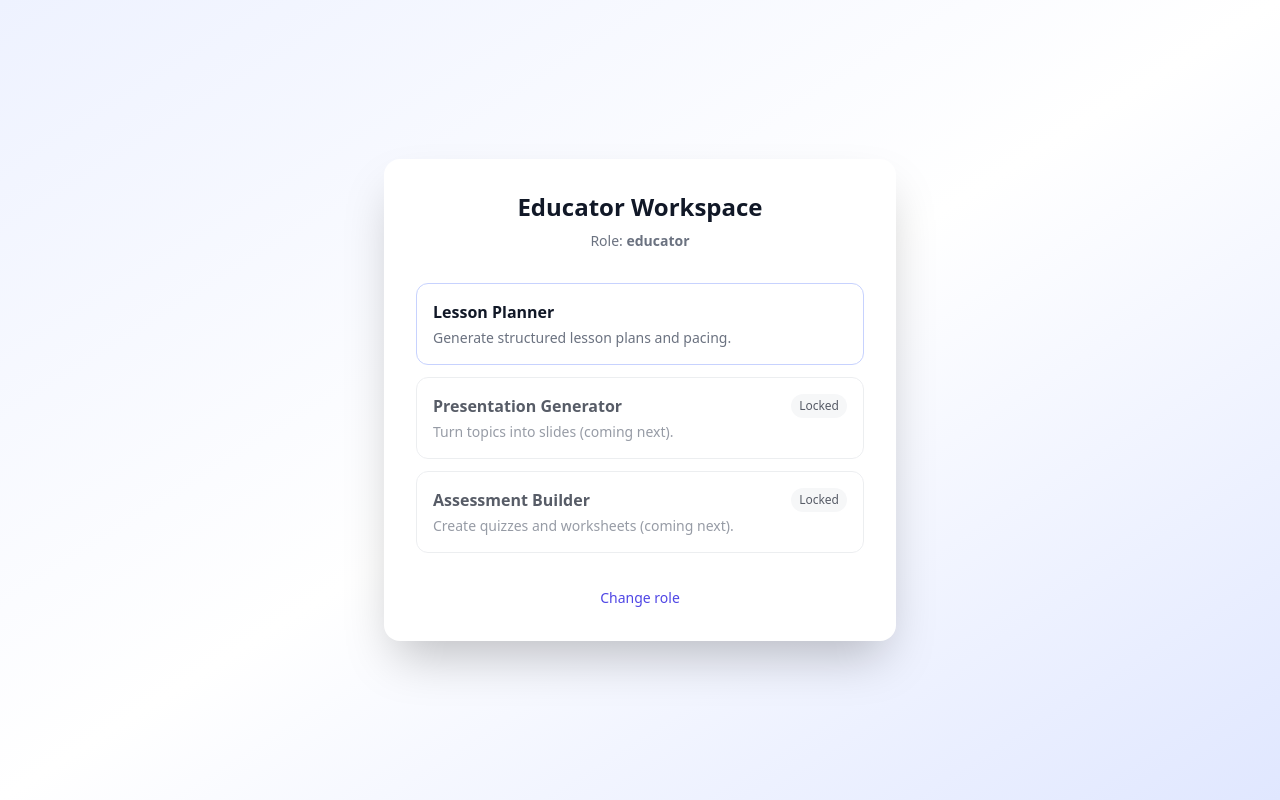
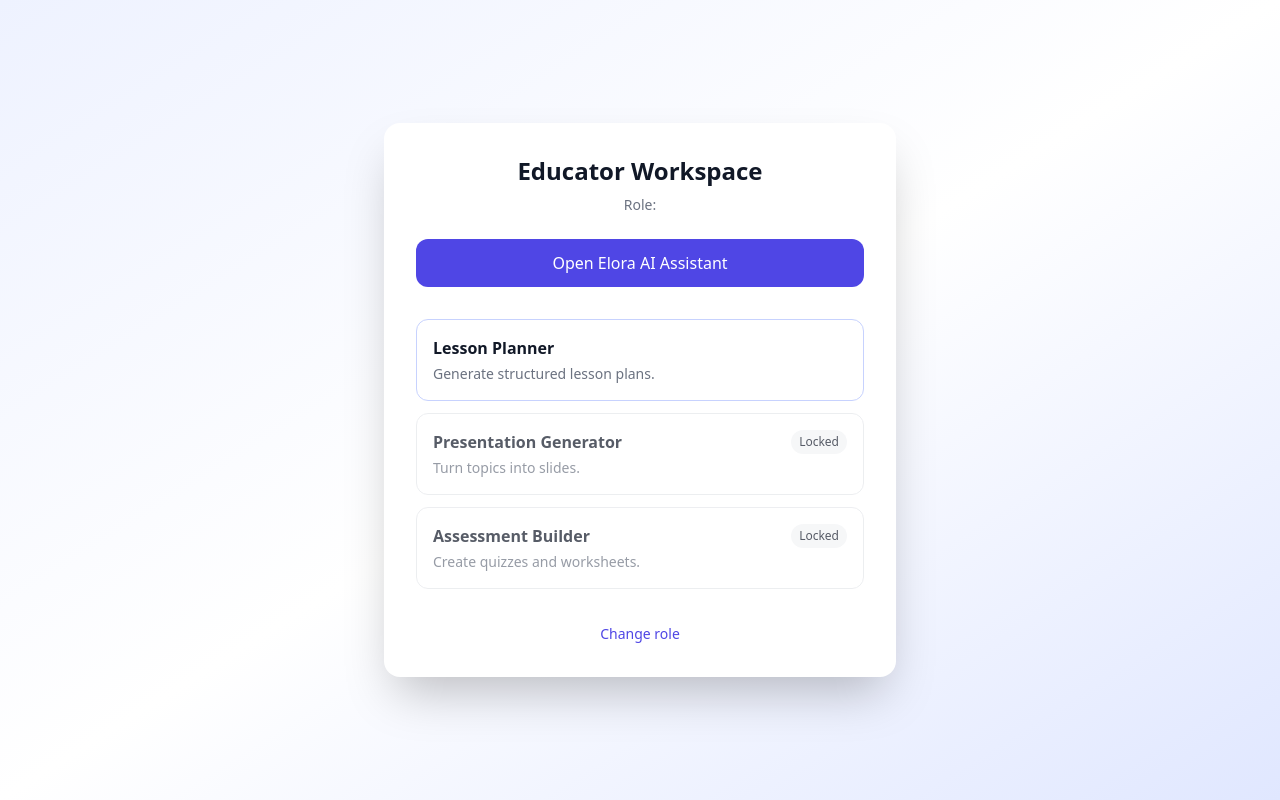
Before and after one commit to tweetharis-netizen/elora-verification-ui, a Next.js app: page /dashboard/educator in a window 1280 px wide. Built offline with nearby package versions, Linux system fonts and the light colour scheme.

Commit message:
Refactor educator.js for role handling and layout

```diff
--- a/pages/dashboard/educator.js
+++ b/pages/dashboard/educator.js
@@ -9,35 +9,44 @@ export default function EducatorDashboard() {
     if (stored) {
       try {
         const parsed = JSON.parse(stored);
-        setRole(parsed.role || "");
+        setRole(parsed.role || "educator");
       } catch {}
     }
   }, []);
 
   return (
-    <main className="min-h-screen flex items-center justify-center bg-gradient-to-br from-indigo-50 via-white to-indigo-100 dark:from-[#0b0f19] dark:to-[#0b0f19] px-4">
-      <div className="bg-white dark:bg-[#111827] rounded-2xl shadow-2xl p-8 max-w-lg w-full">
+    <main className="min-h-screen flex items-center justify-center bg-gradient-to-br from-indigo-50 via-white to-indigo-100 px-4">
+      <div className="bg-white rounded-2xl shadow-2xl p-8 max-w-lg w-full">
         <h1 className="text-2xl font-semibold text-center">
           Educator Workspace
         </h1>
-        <p className="mt-2 text-sm text-center text-gray-500 dark:text-gray-400">
-          Role: <span className="font-semibold">{role || "educator"}</span>
+        <p className="mt-2 text-sm text-center text-gray-500">
+          Role: <span className="font-semibold">{role}</span>
         </p>
+
+        <div className="mt-6">
+          <Link
+            href="/assistant"
+            className="block text-center bg-indigo-600 text-white py-3 rounded-xl font-medium hover:bg-indigo-700 transition"
+          >
+            Open Elora AI Assistant
+          </Link>
+        </div>
 
         <div className="mt-8 grid gap-3">
           <FeatureCard
             title="Lesson Planner"
-            desc="Generate structured lesson plans and pacing."
+            desc="Generate structured lesson plans."
             locked={false}
           />
           <FeatureCard
             title="Presentation Generator"
-            desc="Turn topics into slides (coming next)."
+            desc="Turn topics into slides."
             locked={true}
           />
           <FeatureCard
             title="Assessment Builder"
-            desc="Create quizzes and worksheets (coming next)."
+            desc="Create quizzes and worksheets."
             locked={true}
           />
         </div>
@@ -59,20 +68,18 @@ function FeatureCard({ title, desc, locked }) {
   return (
     <div
       className={`rounded-xl border p-4 ${
-        locked
-          ? "border-gray-200 dark:border-gray-700 opacity-70"
-          : "border-indigo-200 dark:border-indigo-800"
+        locked ? "border-gray-200 opacity-70" : "border-indigo-200"
       }`}
     >
       <div className="flex items-center justify-between">
         <h2 className="font-semibold">{title}</h2>
         {locked && (
-          <span className="text-xs px-2 py-1 rounded-full bg-gray-100 dark:bg-white/10">
+          <span className="text-xs px-2 py-1 rounded-full bg-gray-100">
             Locked
           </span>
         )}
       </div>
-      <p className="mt-1 text-sm text-gray-500 dark:text-gray-400">{desc}</p>
+      <p className="mt-1 text-sm text-gray-500">{desc}</p>
     </div>
   );
 }
```
